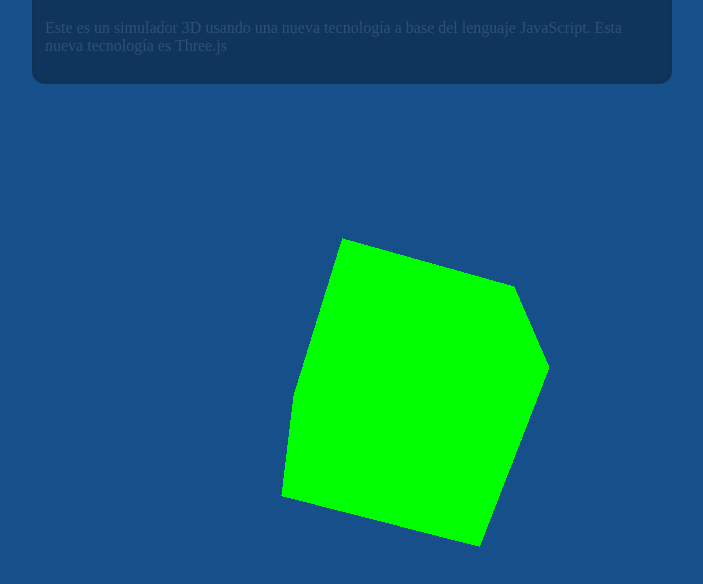
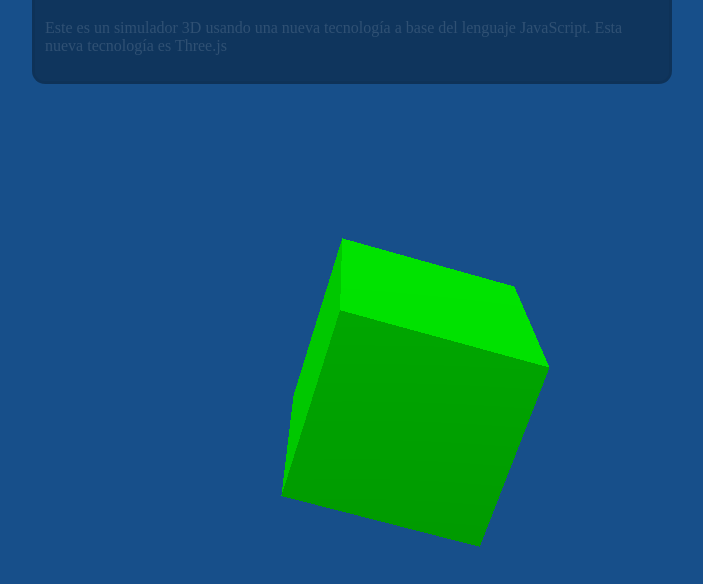
Before and after one commit to Jose171000/Jose171000.github.io, a plain HTML site: page index.html in a window 1280 px wide. Shown: the part 202-786 px from the top of the page, without its empty margins (288-991 px from the left). Drawn offline with nearby package versions, Linux system fonts and the light colour scheme.

Commit message:
Update index.html

```diff
--- a/index.html
+++ b/index.html
@@ -49,12 +49,13 @@
       Three.js</p>
   </div>
   <script>
-    function toggleSize(event){
+    function toggleSize(event) {
       event.classList.toggle('large');
     }
   </script>
   <script type="module">
     import * as THREE from 'three';
+    import { OrbitControls } from "three/addons/controls/OrbitControls";
     const scene = new THREE.Scene();
     const renderer = new THREE.WebGLRenderer();
     const sizes = {
@@ -67,10 +68,10 @@
     camera.position.z = 5;
 
     //mesh
-    const geometry = new THREE.BoxGeometry(1, 1, 1);
-    const material = new THREE.MeshBasicMaterial({ color: 0x00ff00 });
-    const dodecahedro = new THREE.Mesh(geometry, material);
-    scene.add(dodecahedro);
+    const cubeGeometry = new THREE.BoxGeometry(1, 1, 1);
+    const cubeMaterial = new THREE.MeshMatcapMaterial({ color: 0x00ff00 });
+    const cube = new THREE.Mesh(cubeGeometry, cubeMaterial);
+    scene.add(cube);
     //Resize
     window.addEventListener("resize", () => {
       sizes.width = window.innerWidth;
@@ -84,17 +85,20 @@
     renderer.setSize(sizes.width, sizes.height);
     renderer.setClearColor("#174F8A");
     renderer.setPixelRatio(Math.min(window.devicePixelRatio, 2));
-
     console.log(scene);
     document.body.appendChild(renderer.domElement);
+
+    //Controls
+    const control = new OrbitControls(camera, renderer.domElement);
+
     //loop
     const clock = new THREE.Clock();
     function animated() {
       const elapsedTime = clock.getElapsedTime();
-      dodecahedro.rotation.x = elapsedTime;
-      dodecahedro.rotation.y = elapsedTime;
-      dodecahedro.position.x = Math.cos(-elapsedTime);
-      dodecahedro.position.y = Math.sin(elapsedTime);
+      cube.rotation.x = elapsedTime;
+      cube.rotation.y = elapsedTime;
+      cube.position.x = Math.cos(-elapsedTime);
+      cube.position.y = Math.sin(elapsedTime);
       requestAnimationFrame(animated);
       renderer.render(scene, camera);
     }
```
